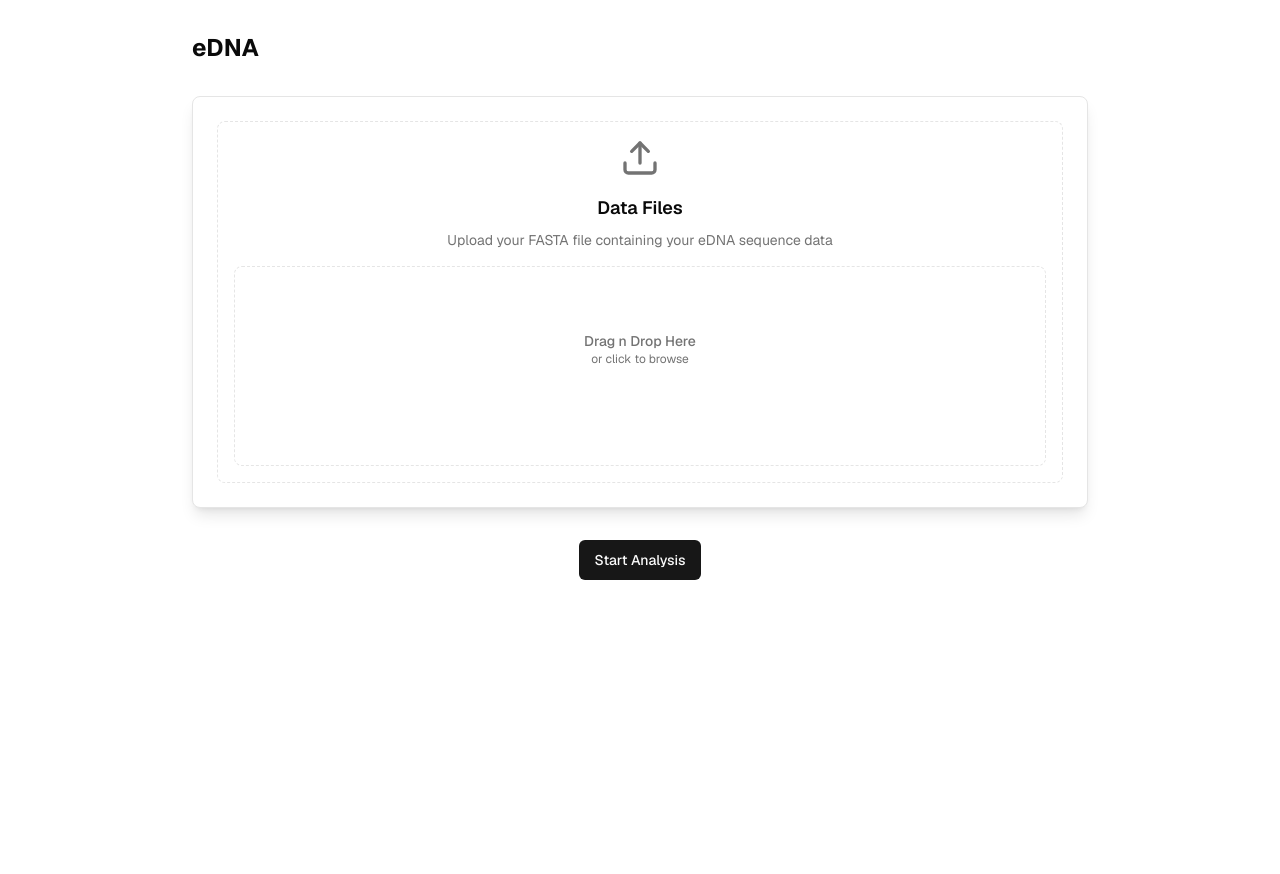
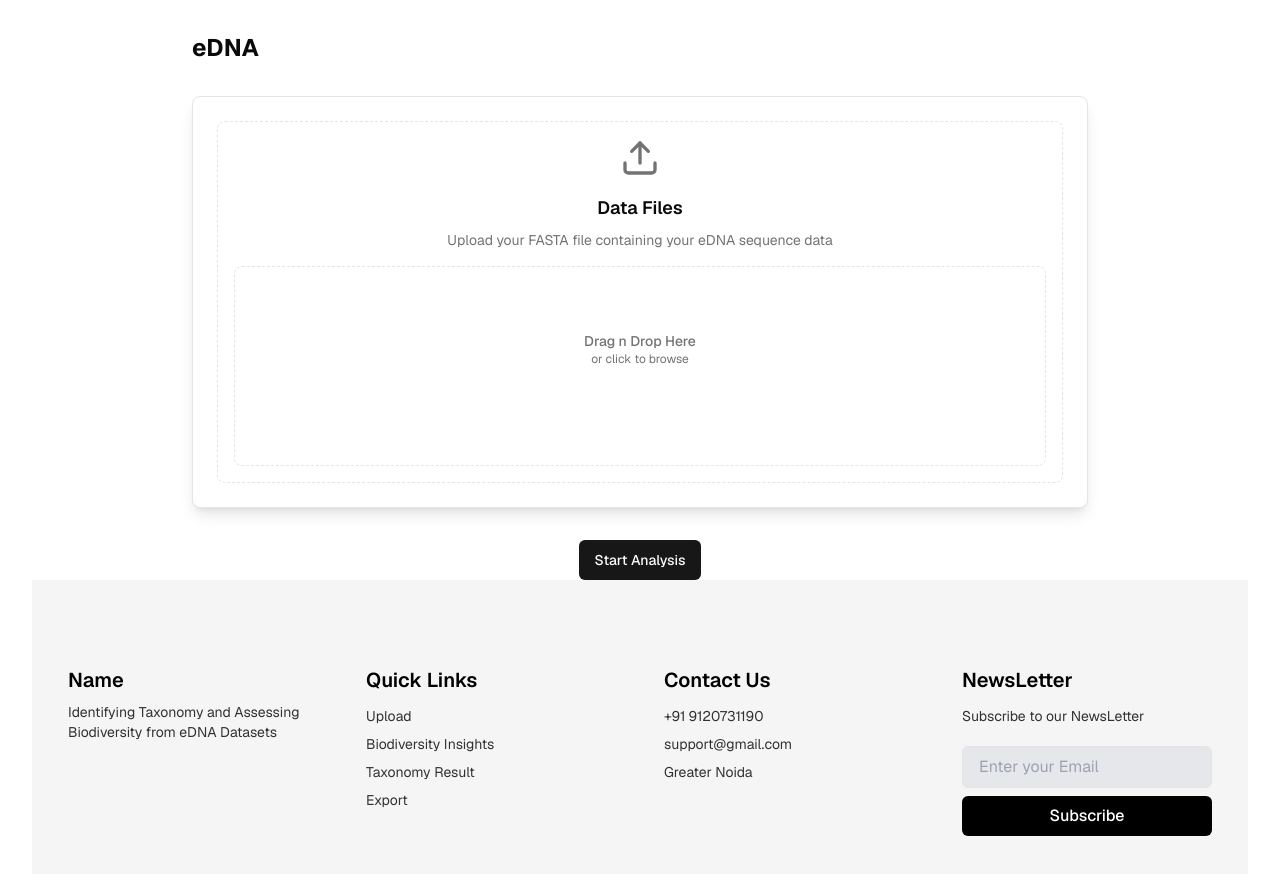
Before and after one commit to YajjatGupta/Edna-Project, a Next.js app in the folder frontend/: page /upload-data in a window 1280 px wide. Shown: the top 874 px of the page. Before the commit the page ends 800 px from the top, so only its background shows below. Built offline with nearby package versions, Linux system fonts and the light colour scheme.

Commit message:
WIP: local changes to upload-data page

```diff
--- a/frontend/app/upload-data/page.tsx
+++ b/frontend/app/upload-data/page.tsx
@@ -129,6 +129,51 @@ export default function UploadPage() {
           </Button>
         )}
       </div>
+            {/* Footer */}
+      <footer className="w-full max-w-[1320px] mx-auto px-5 py-10 md:py-[70px] bg-neutral-100">
+        <div className="grid grid-cols-1 md:grid-cols-2 lg:grid-cols-4 gap-8 md:gap-12 p-4">
+          {/* Name Section */}
+          <div className="flex flex-col gap-2">
+            <h3 className="text-black text-xl font-semibold">Name</h3>
+            <p className="text-black/80 text-sm font-normal">Identifying Taxonomy and Assessing Biodiversity from eDNA Datasets</p>
+          </div>
+
+          {/* Quick Links Section */}
+          <div className="flex flex-col gap-3">
+            <h3 className="text-black text-xl font-semibold">Quick Links</h3>
+            <div className="flex flex-col gap-2">
+              <a href="#" className="text-black/80 text-sm font-normal transition-transform transform hover:scale-[1.02] hover:underline">Upload</a>
+              <a href="#" className="text-black/80 text-sm font-normal transition-transform transform hover:scale-[1.02] hover:underline">Biodiversity Insights</a>
+              <a href="#" className="text-black/80 text-sm font-normal transition-transform transform hover:scale-[1.02] hover:underline">Taxonomy Result</a>
+              <a href="#" className="text-black/80 text-sm font-normal transition-transform transform hover:scale-[1.02] hover:underline">Export</a>
+            </div>
+          </div>
+
+          {/* Contact Us Section */}
+          <div className="flex flex-col gap-3">
+            <h3 className="text-black text-xl font-semibold">Contact Us</h3>
+            <div className="flex flex-col gap-2">
+              <p className="text-black/80 text-sm font-normal transition-transform transform hover:scale-[1.02]">+91 9120731190</p>
+              <p className="text-black/80 text-sm font-normal transition-transform transform hover:scale-[1.02]">support@gmail.com</p>
+              <p className="text-black/80 text-sm font-normal transition-transform transform hover:scale-[1.02]">Greater Noida</p>
+            </div>
+          </div>
+
+          {/* Newsletter Section */}
+          <div className="flex flex-col gap-3">
+            <h3 className="text-black text-xl font-semibold">NewsLetter</h3>
+            <p className="text-black/80 text-sm font-normal">Subscribe to our NewsLetter</p>
+            <div className="flex flex-col gap-2 mt-2">
+              <input
+                type="email"
+                placeholder="Enter your Email"
+                className="px-4 py-2 border rounded-md focus:outline-none focus:ring-2 focus:ring-gray-300 bg-gray-200 text-gray-800"
+              />
+              <button className="bg-black text-white px-4 py-2 rounded-md font-medium transition-transform transform hover:scale-[1.02]">Subscribe</button>
+            </div>
+          </div>
+        </div>
+      </footer>
     </div>
   );
 }
```
